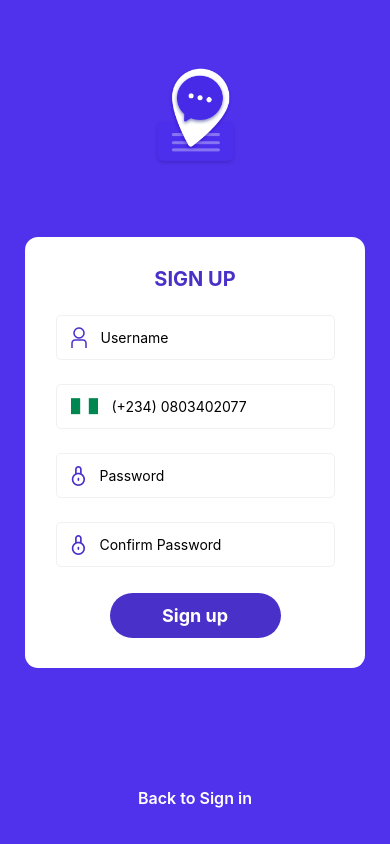
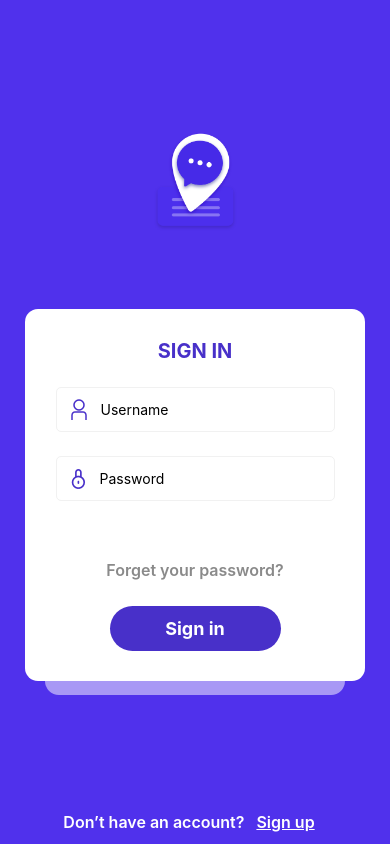
Before and after one commit to mr-siro/AbcTrainning, a React Native app: screen / in a window 390 px wide. Built offline with nearby package versions, Linux system fonts and the light colour scheme.

Commit message:
fix flexbox

```diff
--- a/App.tsx
+++ b/App.tsx
@@ -19,7 +19,7 @@ import {SignUp} from 'src/views/screens/auth/signup';
 function App() {
   return (
     <SafeAreaProvider>
-      <SignUp />
+      <SignIn />
     </SafeAreaProvider>
   );
 }
--- a/src/views/screens/auth/signin/index.tsx
+++ b/src/views/screens/auth/signin/index.tsx
@@ -11,6 +11,7 @@ import {
   View,
   Keyboard,
   TouchableWithoutFeedback,
+  ScrollView,
 } from 'react-native';
 
 import {Images} from 'src/assets';
@@ -24,10 +25,18 @@ export const SignIn = () => {
   const passWordRef = createRef<TextInput>();
 
   return (
-    <TouchableWithoutFeedback onPress={() => Keyboard.dismiss()}>
-      <View style={styles.container}>
-        <View style={{flex: 1, alignItems: 'center'}}>
+    <TouchableWithoutFeedback onPress={Keyboard.dismiss}>
+      <ScrollView style={styles.container}>
+        <View
+          style={{
+            justifyContent: 'space-around',
+            alignItems: 'center',
+            paddingVertical: 14,
+          }}>
+          <View style={{paddingTop: '30%'}}>
             <Image source={Images.LoGo.SignLogo} style={styles.image} />
+          </View>
+          <View style={{paddingVertical: '20%', alignItems: 'center'}}>
             <View style={styles.contentContainer}>
               <Text style={styles.textSignIn}>SIGN IN</Text>
               <View style={styles.inputContainer}>
@@ -76,6 +85,7 @@ export const SignIn = () => {
             </View>
             <View style={styles.bottom}></View>
           </View>
+          <View>
             <View style={styles.bottomText}>
               <Text style={styles.dontAccText}>Don’t have an account?</Text>
               <Text style={styles.signUpText} onPress={() => {}}>
@@ -83,6 +93,8 @@ export const SignIn = () => {
               </Text>
             </View>
           </View>
+        </View>
+      </ScrollView>
     </TouchableWithoutFeedback>
   );
 };
--- a/src/views/screens/auth/signin/styles.ts
+++ b/src/views/screens/auth/signin/styles.ts
@@ -1,16 +1,13 @@
-import {StyleSheet, Dimensions} from 'react-native';
+import {StyleSheet} from 'react-native';
 
 const styles = StyleSheet.create({
   container: {
     backgroundColor: '#5031EC',
     flex: 1,
-    alignItems: 'center',
-    paddingVertical: 12,
   },
   image: {
     width: 100,
     height: 100,
-    marginTop: 54,
     resizeMode: 'contain',
   },
   contentContainer: {
@@ -18,7 +15,6 @@ const styles = StyleSheet.create({
     width: 340,
     borderRadius: 13,
     alignItems: 'center',
-    marginTop: 71,
     paddingVertical: 30,
   },
   textSignIn: {
@@ -56,7 +52,7 @@ const styles = StyleSheet.create({
     backgroundColor: 'rgba(255,255,255,0.5)',
     height: 14,
     flexDirection: 'column',
-    width: 314,
+    width: 300,
     borderBottomLeftRadius: 15,
     borderBottomRightRadius: 15,
   },
@@ -64,7 +60,7 @@ const styles = StyleSheet.create({
     flexDirection: 'row',
     justifyContent: 'center',
     alignItems: 'center',
-    paddingVertical: 24,
+    paddingTop: '15%',
   },
   signUpText: {
     textDecorationLine: 'underline',
--- a/src/views/screens/auth/signup/index.tsx
+++ b/src/views/screens/auth/signup/index.tsx
@@ -11,6 +11,7 @@ import {
   View,
   Keyboard,
   TouchableWithoutFeedback,
+  ScrollView,
 } from 'react-native';
 
 import {Images} from 'src/assets';
@@ -28,10 +29,18 @@ export const SignUp = () => {
   const rePassWordRef = createRef<TextInput>();
 
   return (
-    <TouchableWithoutFeedback onPress={() => Keyboard.dismiss()}>
-      <View style={styles.container}>
-        <View style={{flex: 1, alignItems: 'center'}}>
+    <TouchableWithoutFeedback onPress={Keyboard.dismiss}>
+      <ScrollView style={styles.container}>
+        <View
+          style={{
+            justifyContent: 'space-around',
+            alignItems: 'center',
+            paddingVertical: 14,
+          }}>
+          <View style={{paddingTop: '30%'}}>
             <Image source={Images.LoGo.SignLogo} style={styles.image} />
+          </View>
+          <View style={{paddingVertical: '20%'}}>
             <View style={styles.contentContainer}>
               <Text style={styles.textSignIn}>SIGN UP</Text>
               <View style={styles.inputContainer}>
@@ -108,12 +117,13 @@ export const SignUp = () => {
               </TouchableOpacity>
             </View>
           </View>
-        <View style={styles.bottomText}>
+          <View>
             <Text style={styles.dontAccText} onPress={() => {}}>
               {'Back to Sign in'}
             </Text>
           </View>
         </View>
+      </ScrollView>
     </TouchableWithoutFeedback>
   );
 };
--- a/src/views/screens/auth/signup/styles.ts
+++ b/src/views/screens/auth/signup/styles.ts
@@ -1,16 +1,13 @@
-import {StyleSheet, Dimensions} from 'react-native';
+import {StyleSheet} from 'react-native';
 
 const styles = StyleSheet.create({
   container: {
     backgroundColor: '#5031EC',
     flex: 1,
-    alignItems: 'center',
-    paddingVertical: 12,
   },
   image: {
     width: 100,
     height: 100,
-    marginTop: 54,
     resizeMode: 'contain',
   },
   contentContainer: {
@@ -18,7 +15,6 @@ const styles = StyleSheet.create({
     width: 340,
     borderRadius: 13,
     alignItems: 'center',
-    marginTop: 71,
     paddingVertical: 30,
   },
   textSignIn: {
@@ -40,7 +36,7 @@ const styles = StyleSheet.create({
     backgroundColor: '#ffffff',
     width: '80%',
   },
-  textForgotYourPassword: {fontSize: 16, color: '#8A8A8A', fontWeight: '600'},
+
   inputContainer: {
     flexDirection: 'row',
     justifyContent: 'flex-start',
@@ -52,19 +48,7 @@ const styles = StyleSheet.create({
     alignItems: 'center',
     marginTop: 24,
   },
-  bottom: {
-    backgroundColor: 'rgba(255,255,255,0.5)',
-    height: 14,
-    flexDirection: 'column',
-    width: 314,
-    borderBottomLeftRadius: 15,
-    borderBottomRightRadius: 15,
-  },
-  bottomText: {
-    justifyContent: 'center',
-    alignItems: 'center',
-    paddingVertical: 24,
-  },
+
   signUpText: {
     textDecorationLine: 'underline',
     color: '#FFFFFF',
```
Also changed, not shown: 2 other files (tests, documents, lock files or other folders). Lines whose indentation alone changed are shown as unchanged.
